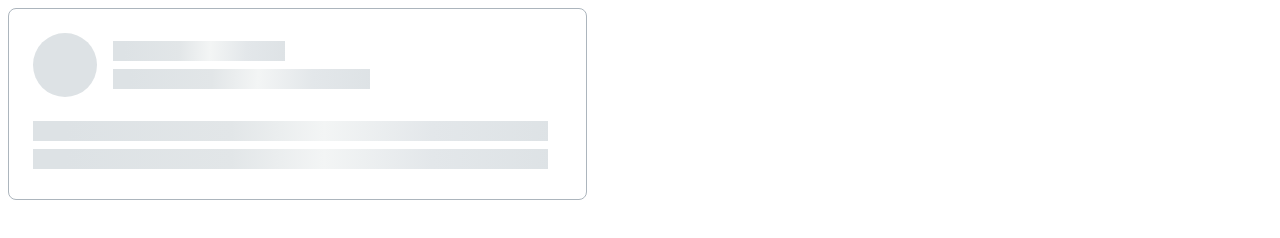
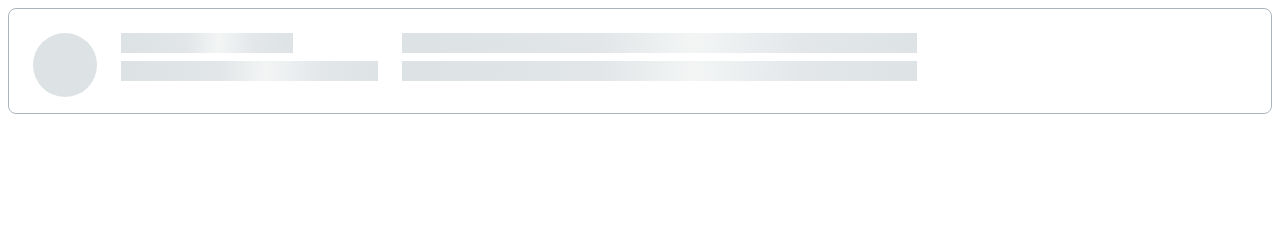
Before and after one commit to js-tasks-ru/htmlcss-20211125_voffkarus, a website: page 04-lection2/02-skeleton/index.html in a window 1280 px wide. Drawn offline with Linux system fonts and the light colour scheme.

Commit message:
first time changes for 04-lection2 histogram and skeleton

```diff
--- a/04-lection2/02-skeleton/index.html
+++ b/04-lection2/02-skeleton/index.html
@@ -7,16 +7,16 @@
     </head>
     <body>
         <div class="skeleton">
-            <div class="skeleton_wrapper">
-                <div class="skeleton_wrapper__avatar"></div>
+            <div class="skeleton__wrapper">
+                <div class="skeleton__avatar"></div>
             </div>
-            <div class="skeleton_wrapper">
-                <div class="skeleton_wrapper__name"></div>
-                <div class="skeleton_wrapper__title"></div>
+            <div class="skeleton__wrapper">
+                <div class="skeleton__line skeleton__line_name"></div>
+                <div class="skeleton__line skeleton__line_title"></div>
             </div>
-            <div class="skeleton_wrapper">
-            <div class="skeleton__desc"></div>
-            <div class="skeleton__desc"></div>
+            <div class="skeleton__wrapper">
+            <div class="skeleton__line skeleton__line_desc"></div>
+            <div class="skeleton__line skeleton__line_desc"></div>
             </div>
         </div>
     </body>
--- a/04-lection2/02-skeleton/skeleton.css
+++ b/04-lection2/02-skeleton/skeleton.css
@@ -1,58 +1,48 @@
-:root {
-    --grad: linear-gradient(92.51deg, #DDE2E5 6.44%, #E2E6E8 38.47%, #F3F5F5 56.48%, #E3E7EA 77.5%, #DDE2E5 102.52%);
-}
-
 .skeleton {
-    width: 579px;
-    height: 192px;
     background: var(--white);
     border: 1px solid var(--grey-3);
     box-sizing: border-box;
     border-radius: 8px;
     display: flex;
-flex-wrap: wrap;
+    flex-wrap: wrap;
+    --grad: linear-gradient(92.51deg, #DDE2E5 6.44%, #E2E6E8 38.47%, #F3F5F5 56.48%, #E3E7EA 77.5%, #DDE2E5 102.52%);
 }
 
-.skeleton_wrapper {
+.skeleton__wrapper {
     display: flex;
     flex-direction: column;
+    padding-left: 24px;
+    padding-top: 24px;
+    padding-bottom: 16px;
+    gap: 8px;
 }
-.skeleton_wrapper:last-child {
+
+.skeleton__wrapper:last-child {
     display: flex;
     flex-direction: column;
-    margin-bottom: 32px;
+    margin-bottom: 8px;
 }
 
-.skeleton_wrapper__avatar {
+.skeleton__avatar {
     width: 64px;
     height: 64px;
     background: var(--grey-2);
     border-radius: 50%;
-    margin-left: 24px;
-    margin-top: 24px;
-    margin-bottom: 16px;
 }
 
-.skeleton_wrapper__name {
-    width: 172px;
+.skeleton__line {
     height: 20px;
     background: var(--grad);
-    margin-left: 16px;
-    margin-top: 32px;
 }
 
-.skeleton_wrapper__title {
-    width: 257px;
-    height: 20px;
-    background: var(--grad);
-    margin-left: 16px;
-    margin-top: 8px;
+.skeleton__line_name {
+    width: 172px;
 }
 
-.skeleton__desc {
+.skeleton__line_title {
+    width: 257px;
+}
+
+.skeleton__line_desc {
     width: 515px;
-    height: 20px;
-    background: var(--grad);
-    margin-left: 24px;
-    margin-top: 8px;
 }
```
Also changed, not shown: 04-lection2/01-histogram/histogram.css (+7 -14 lines).
